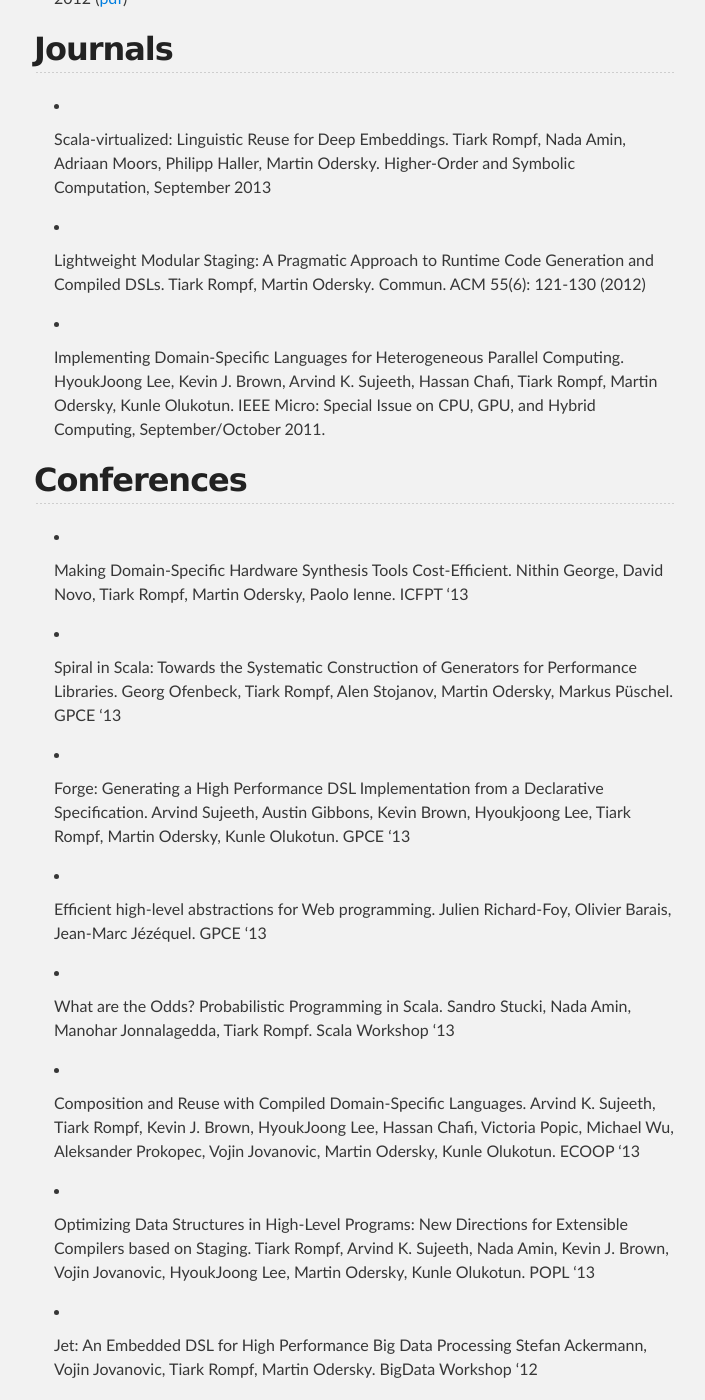
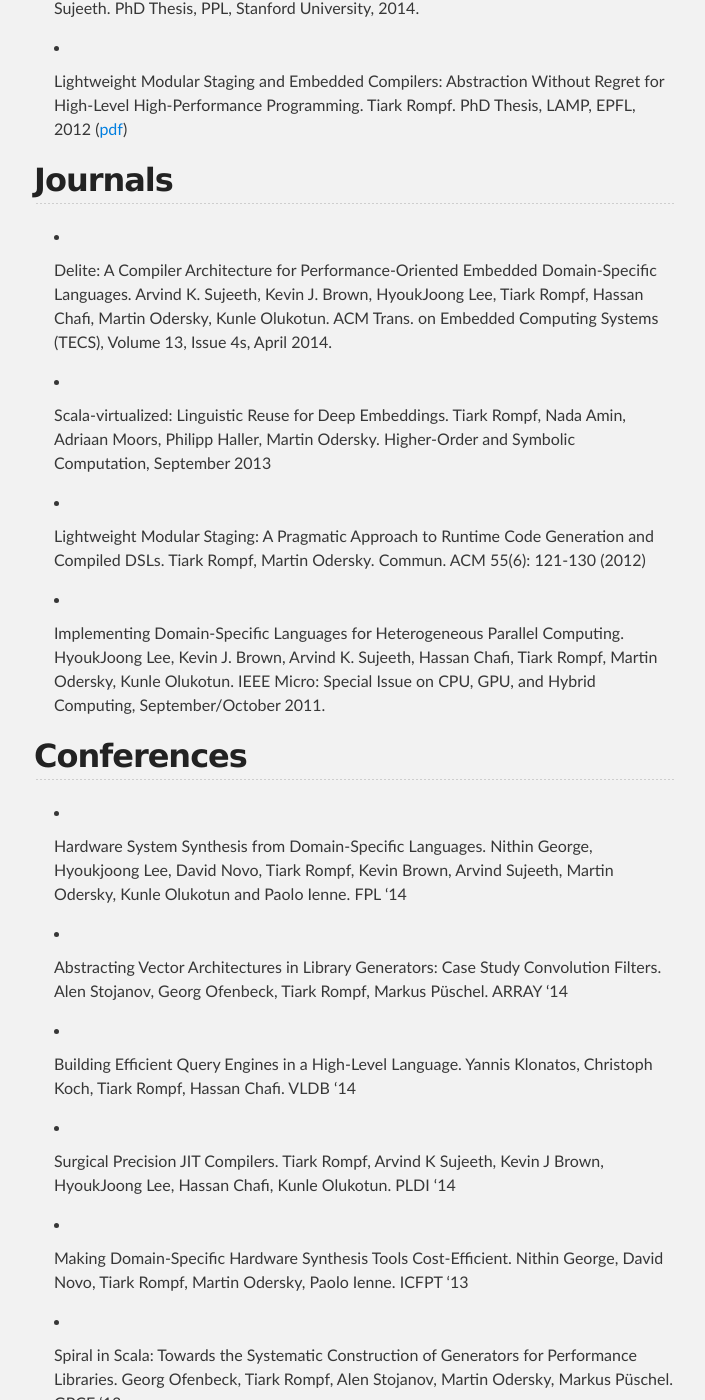
Before and after one commit to scala-lms/scala-lms.github.com, a Jekyll site: the page built from publications.md, in a window 1280 px wide and 1400 px high, scrolled down 269 px. Shown: the whole window, without its empty margins (286-991 px from the left). Built offline with Jekyll 4.4.1, drawn with Linux system fonts in a browser that asks for light colours; some of the changed text lies outside the part shown.

Commit message:
update publications

```diff
--- a/publications.md
+++ b/publications.md
@@ -7,6 +7,10 @@
 
 ## Theses
 
+* Productivity and Performance with Embedded Domain-Specific Languages.
+  Arvind Sujeeth.
+  PhD Thesis, PPL, Stanford University, 2014.
+
 * Lightweight Modular Staging and Embedded Compilers: Abstraction Without Regret for High-Level High-Performance Programming.
   Tiark Rompf.
   PhD Thesis, LAMP, EPFL, 2012
@@ -14,6 +18,10 @@
 
 
 ## Journals
+
+* Delite: A Compiler Architecture for Performance-Oriented Embedded Domain-Specific Languages.
+  Arvind K. Sujeeth, Kevin J. Brown, HyoukJoong Lee, Tiark Rompf, Hassan Chafi, Martin Odersky, Kunle Olukotun.
+  ACM Trans. on Embedded Computing Systems (TECS), Volume 13, Issue 4s, April 2014.
 
 * Scala-virtualized: Linguistic Reuse for Deep Embeddings.
   Tiark Rompf, Nada Amin, Adriaan Moors, Philipp Haller, Martin Odersky.
@@ -29,6 +37,22 @@
 
 
 ## Conferences
+
+* Hardware System Synthesis from Domain-Specific Languages.
+  Nithin George, Hyoukjoong Lee, David Novo, Tiark Rompf, Kevin Brown, Arvind Sujeeth, Martin Odersky, Kunle Olukotun and Paolo Ienne.
+  FPL '14
+
+* Abstracting Vector Architectures in Library Generators: Case Study Convolution Filters.
+  Alen Stojanov, Georg Ofenbeck, Tiark Rompf, Markus Püschel.
+  ARRAY '14
+
+* Building Efficient Query Engines in a High-Level Language.
+  Yannis Klonatos, Christoph Koch, Tiark Rompf, Hassan Chafi.
+  VLDB '14
+
+* Surgical Precision JIT Compilers.
+  Tiark Rompf, Arvind K Sujeeth, Kevin J Brown, HyoukJoong Lee, Hassan Chafi, Kunle Olukotun.
+  PLDI '14
 
 * Making Domain-Specific Hardware Synthesis Tools Cost-Efficient.
   Nithin George, David Novo, Tiark Rompf, Martin Odersky, Paolo Ienne.
```
